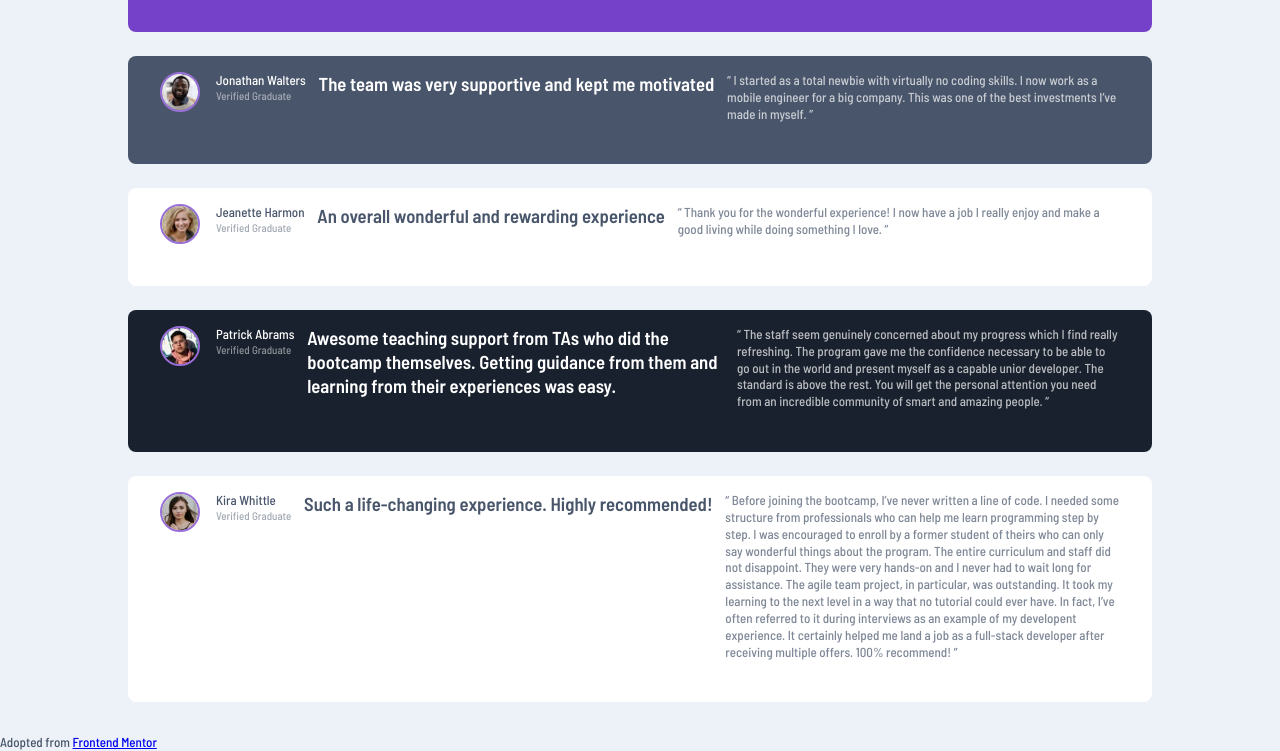
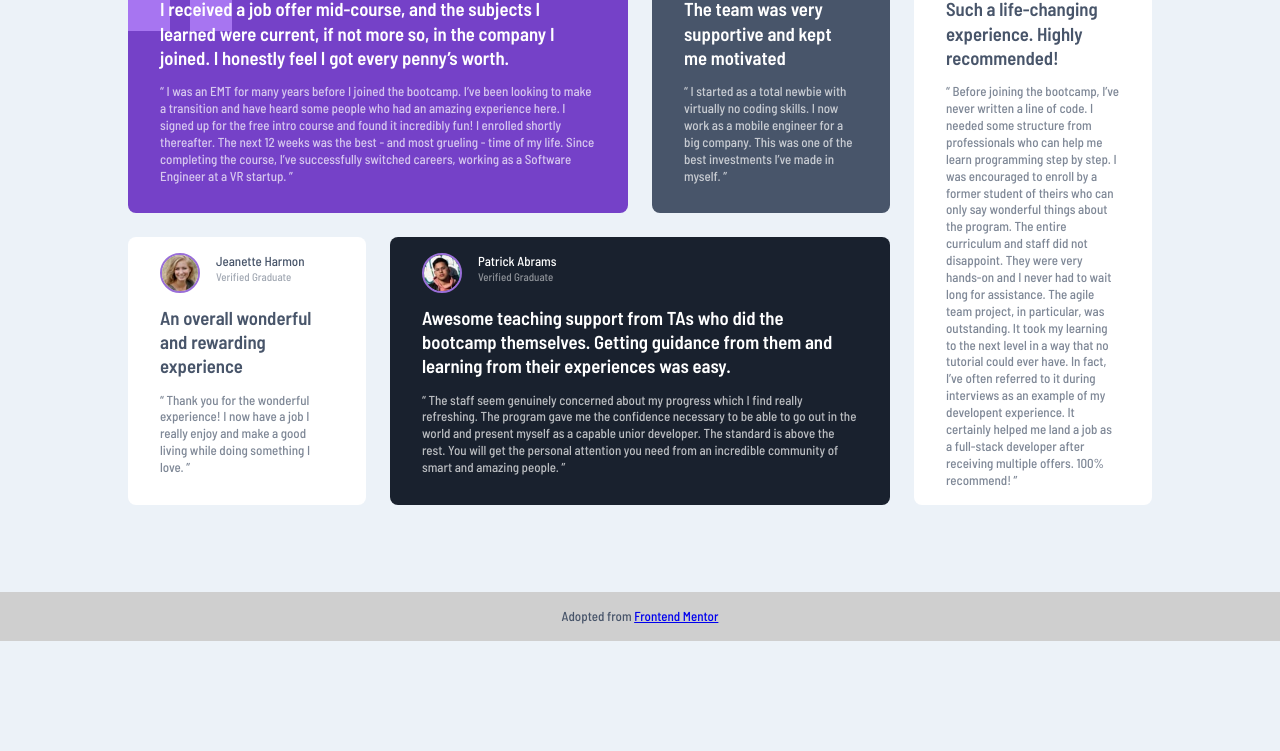
Before and after one commit to ajblocker/user-testimonials, a plain HTML site: page index.html in a window 1280 px wide. Shown: the part 159-910 px from the top of the page. After the commit the page ends 800 px from the top, so only its background shows below. Drawn offline with Linux system fonts and the light colour scheme.

Commit message:
Added styles and media queries

```diff
--- a/css/style.css
+++ b/css/style.css
@@ -21,6 +21,9 @@ body {
   font-weight: 500;
   color: var(--clr-gray-blue);
   line-height: 1.3;
+  display: grid;
+  grid-template-rows: 1fr auto;
+  min-height: 100vh;
 }
 
 .card {
@@ -49,6 +52,7 @@ main {
   display: flex;
   flex-direction: column;
   gap: 1.5rem;
+  align-self: center;
 }
 
 img {
@@ -92,14 +96,12 @@ p:nth-child(3) {
   /* position background to the top right 30px*/
   background-position-x: right 30px;
   background-position-y: top 0px;
-  grid-area: first;
 }
 
 /*selects the second card element of its parent*/
 .card:nth-of-type(2) {
   background-color: var(--clr-gray-blue);
   color: var(--clr-white);
-  grid-area: second;
 }
 
 /*selects the third and fifth card element of its parent*/
@@ -111,16 +113,61 @@ p:nth-child(3) {
 .card:nth-of-type(4) {
   background-color: var(--clr-dark-blue);
   color: var(--clr-white);
-  grid-area: fourth;
 }
 
+/*larger screen with min width of 900px*/
 @media screen and (min-width: 900px) {
-  .card {
+  main {
     display: grid;
     grid-template-columns: repeat(3, 1fr);
-    grid:
-      "first first second"
-      "third fourth fourth"
-      "fifth . .";
+  }
+  .card:first-of-type {
+    grid-column-start: 1;
+    grid-column-end: 3;
+  }
+
+  .card:nth-of-type(2) {
+    grid-column-start: 3;
+    grid-column-end: 4;
+  }
+
+  /*have third element of type span 1 row*/
+  .card:nth-of-type(3) {
+    grid-column: 1;
+    grid-row: span 1;
+  }
+  .card:nth-of-type(4) {
+    grid-column-start: 2;
+    grid-column-end: 4;
+  }
+
+  .card:nth-of-type(5) {
+    grid-column-start: 1;
+    grid-column-end: 4;
   }
 }
+
+/*larger screen with min width of 1200px*/
+@media screen and (min-width: 1200px) {
+  main {
+    display: grid;
+    grid-template-columns: repeat(4, 1fr);
+    gap: 1.5rem;
+    max-width: 1200px;
+  }
+
+  .card:nth-of-type(5) {
+    grid-column-start: 4;
+    grid-row-start: 1;
+    grid-row-end: 3;
+  }
+}
+
+footer {
+  justify-items: center;
+  background-color: var(--clr-light-gray);
+  padding-top: 1rem;
+  padding-bottom: 1rem;
+  padding-left: 2rem;
+  padding-right: 2rem;
+}
```
Also changed, not shown: 1 other file.
